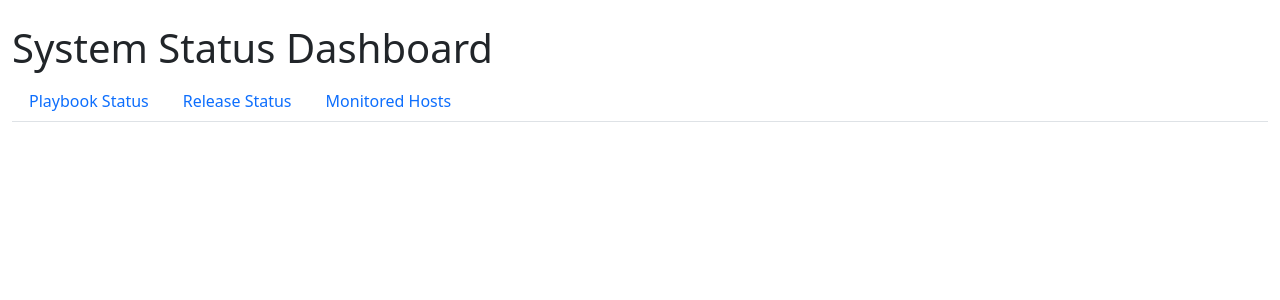
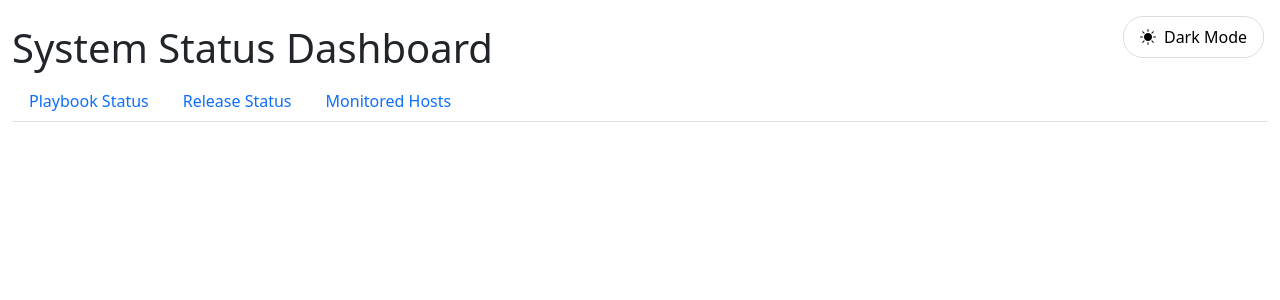
Before and after one commit to kdev-labs/sysadm-status-dashboard, a Flask app: template templates/base.html in a window 1280 px wide. Shown: the top 300 px of the page. Run offline with Flask 2, Linux system fonts and the light colour scheme; the template is opened without the code that fills it, so the values that code supplies are empty; parts of the project's set-up code (start-up, migrations or seed data) failed here and were passed over; some libraries are stand-ins or nearby versions.

Commit message:
Add dark mode

```diff
--- a/templates/base.html
+++ b/templates/base.html
@@ -131,10 +131,64 @@
         .modal-lg {
             max-width: 1000px;
         }
+
+        /* Dark mode styles */
+        [data-theme="dark"] {
+            background-color: #1a1a1a;
+            color: #ffffff;
+        }
+        [data-theme="dark"] .card {
+            background-color: #2d2d2d;
+            border-color: #404040;
+        }
+        [data-theme="dark"] .nav-tabs {
+            border-color: #404040;
+        }
+        [data-theme="dark"] .nav-tabs .nav-link {
+            color: #ffffff;
+        }
+        [data-theme="dark"] .nav-tabs .nav-link.active {
+            background-color: #2d2d2d;
+            border-color: #404040;
+            color: #ffffff;
+        }
+        [data-theme="dark"] .table {
+            color: #ffffff;
+        }
+        [data-theme="dark"] .modal-content {
+            background-color: #2d2d2d;
+            color: #ffffff;
+        }
+        /* Preserve original status colors but slightly darker for dark mode */
+        [data-theme="dark"] .status-ok { background-color: #0d8027; }
+        [data-theme="dark"] .status-failed { background-color: #842029; }
+        [data-theme="dark"] .status-unknown { background-color: #997404; }
+
+        /* Theme toggle button styles */
+        .theme-toggle {
+            position: fixed;
+            top: 1rem;
+            right: 1rem;
+            padding: 0.5rem 1rem;
+            border-radius: 20px;
+            border: 1px solid #ddd;
+            background: transparent;
+            cursor: pointer;
+            display: flex;
+            align-items: center;
+            gap: 0.5rem;
+        }
+        [data-theme="dark"] .theme-toggle {
+            border-color: #404040;
+        }
     </style>
 </head>
 <body>
     <div class="container-fluid mt-4">
+        <button class="theme-toggle" onclick="toggleTheme()">
+            <i class="bi bi-moon-fill" id="theme-icon"></i>
+            <span id="theme-text">Dark Mode</span>
+        </button>
         <h1>System Status Dashboard</h1>
 
         <ul class="nav nav-tabs mb-3" id="dashboardTabs" role="tablist">
@@ -199,6 +253,45 @@
                 $.fn.dataTable.tables({ visible: true, api: true }).columns.adjust();
             });
         });
+
+        // Check for saved theme preference, otherwise use system preference
+        const getPreferredTheme = () => {
+            const savedTheme = localStorage.getItem('theme');
+            if (savedTheme) {
+                return savedTheme;
+            }
+            return window.matchMedia('(prefers-color-scheme: dark)').matches ? 'dark' : 'light';
+        };
+
+        // Apply theme to document
+        const applyTheme = (theme) => {
+            document.documentElement.setAttribute('data-theme', theme);
+            const icon = document.getElementById('theme-icon');
+            const text = document.getElementById('theme-text');
+
+            if (theme === 'dark') {
+                icon.classList.remove('bi-sun-fill');
+                icon.classList.add('bi-moon-fill');
+                text.textContent = 'Light Mode';
+            } else {
+                icon.classList.remove('bi-moon-fill');
+                icon.classList.add('bi-sun-fill');
+                text.textContent = 'Dark Mode';
+            }
+        };
+
+        // Toggle theme function
+        const toggleTheme = () => {
+            const currentTheme = document.documentElement.getAttribute('data-theme');
+            const newTheme = currentTheme === 'dark' ? 'light' : 'dark';
+            localStorage.setItem('theme', newTheme);
+            applyTheme(newTheme);
+        };
+
+        // Initialize theme
+        document.addEventListener('DOMContentLoaded', () => {
+            applyTheme(getPreferredTheme());
+        });
     </script>
 </body>
 </html>
```
